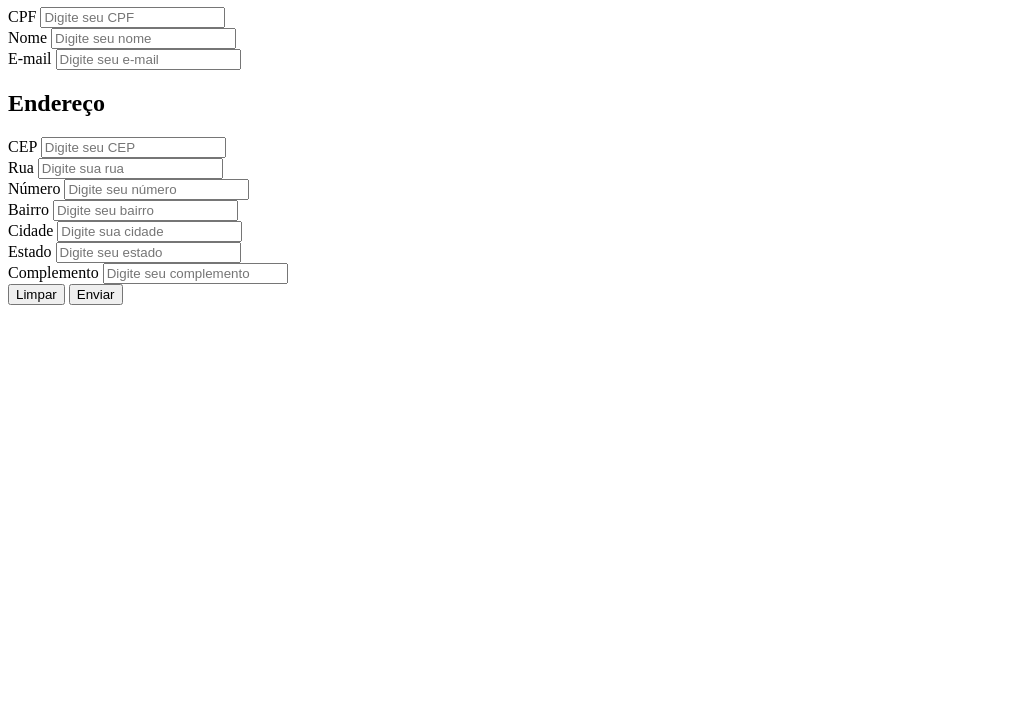
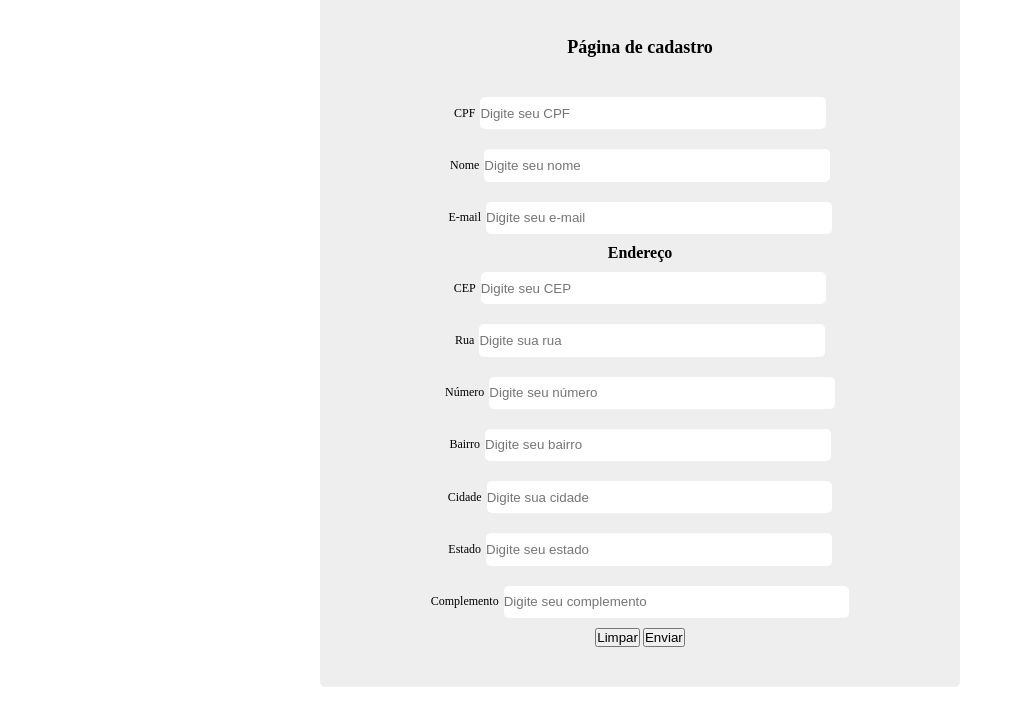
Before and after one commit to DiegoPlaninscheck/At_Node03, a website: page public/cadastro/index.html in a window 1280 px wide. Shown: the part 73-800 px from the top of the page, without its empty margins (0-1015 px from the left). Drawn offline with Linux system fonts and the light colour scheme.

Commit message:
feat: estilizando tela de cadastro

```diff
--- a/public/cadastro/index.html
+++ b/public/cadastro/index.html
@@ -9,9 +9,12 @@
     <script defer src="index.js"></script>
   </head>
   <body>
-    <div>
+    <div class="container-geral">
+      <div class="fundo">
+        <div class="titulo-cadastro">
           <h1>Página de cadastro</h1>
-      <form action="/cadastro" method="POST">
+        </div>
+        <form class="forms" action="/cadastro" method="POST">
           <div class="label-div">
             <label for="cpf">CPF</label>
             <input
@@ -44,7 +47,9 @@
             />
           </div>
 
+          <div class="titulo-endereco">
             <h2>Endereço</h2>
+          </div>
 
           <div class="label-div">
             <label for="cep">CEP</label>
@@ -60,7 +65,12 @@
 
           <div class="label-div">
             <label for="rua">Rua</label>
-          <input type="text" name="rua" id="rua" placeholder="Digite sua rua" />
+            <input
+              type="text"
+              name="rua"
+              id="rua"
+              placeholder="Digite sua rua"
+            />
           </div>
 
           <div class="label-div">
@@ -119,5 +129,6 @@
           </div>
         </form>
       </div>
+    </div>
   </body>
 </html>
--- a/public/cadastro/styles.css
+++ b/public/cadastro/styles.css
@@ -0,0 +1,85 @@
+* {
+  padding: 0;
+  margin: 0;
+}
+
+.container-geral {
+    width: 100%;
+    height: 100vh;
+    display: flex;
+    justify-content: center;
+    align-items: center;
+    flex-direction: column;
+}
+
+.fundo {
+    width: 50%;
+    height: 90%;
+    display: flex;
+    justify-content: center;
+    align-items: center;
+    flex-direction: column;
+    border-radius: 5px;
+    background-color: #EEEEEE;
+}
+
+.titulo-cadastro {
+  width: 100%;
+  height: 10vh;
+  max-height: 10vh;
+  display: flex;
+  justify-content: center;
+  align-items: center;
+}
+
+h1{
+    font-size: 18px;
+}
+
+.forms{
+    width: 100%;
+    height: 70vh;
+    max-height: 80vh;
+    display: flex;
+    justify-content: center;
+    align-items: center;
+    flex-direction: column;
+    text-align: center;
+    font-size: 12px;
+}
+
+.label-div{
+    width: 100%;
+    max-width: 90%;
+    height: 100%;
+    display: flex;
+    justify-content: center;
+    align-items: center;
+    margin: 10px 0;
+    gap: 5px;
+}
+
+.label-div input{
+    width: 100%;
+    max-width: 60%;
+    height: 100%;
+    display: flex;
+    justify-content: center;
+    align-items: center;
+    border: none;
+    border-radius: 5px;
+    outline: none;
+}
+
+.titulo-endereco {
+  width: 100%;
+  height: 10vh;
+  max-width: 10vh;
+  display: flex;
+  justify-content: center;
+  align-items: center;
+}
+
+h2{
+    font-size: 16px;
+}
```
Lines whose indentation alone changed are shown as unchanged.
